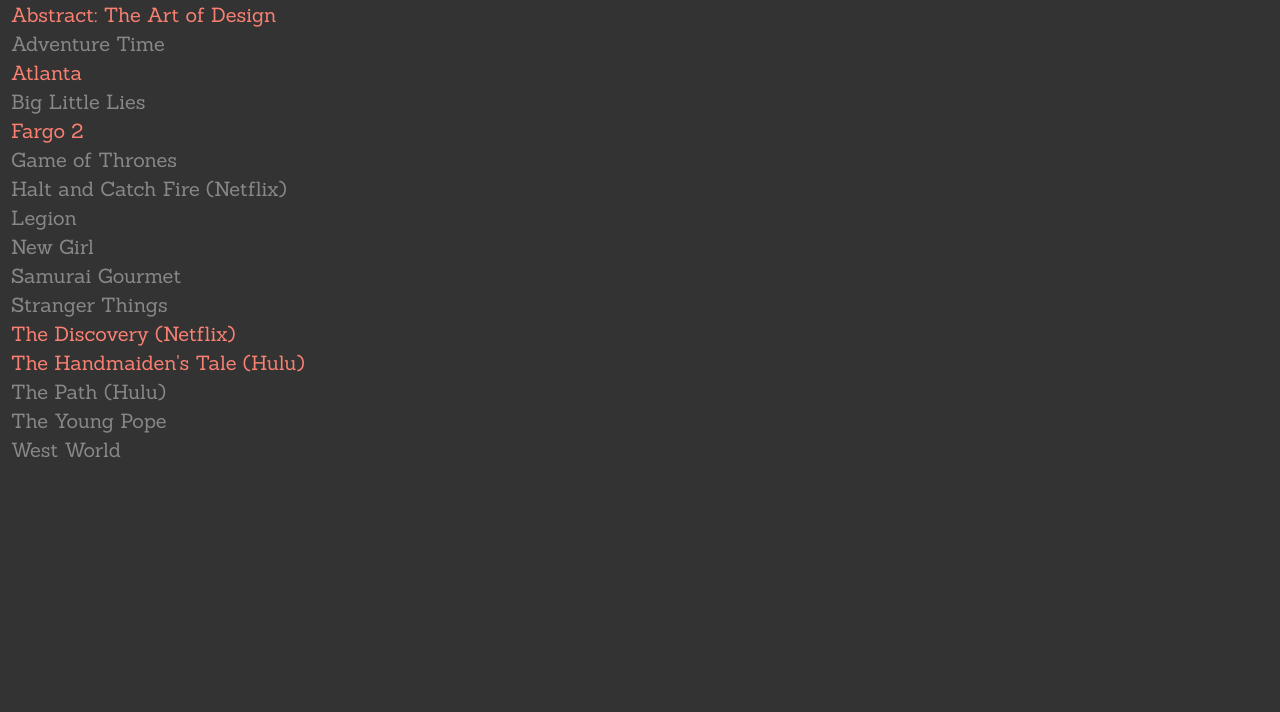
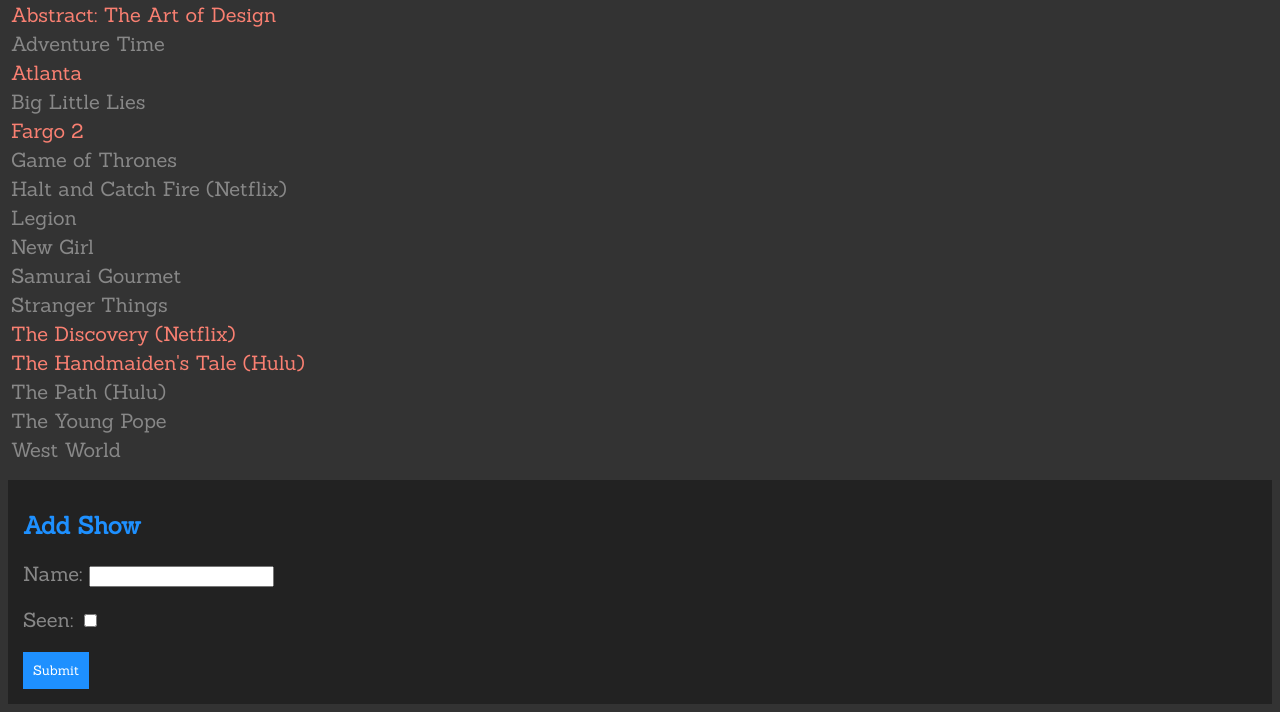
Before and after one commit to gregwienecke/django_shows_and_games, a Django app: page /shows in a window 1280 px wide. Shown: the part 145-857 px from the top of the page. Before the commit the page ends 602 px from the top, so only its background shows below. Run offline with Django 3.2, Linux system fonts and the light colour scheme; data comes from the database, SQL or seed files in the repository; both versions use the stored data as it was after the commit.

Commit message:
Add form for shows

```diff
--- a/main_app/forms.py
+++ b/main_app/forms.py
@@ -3,3 +3,7 @@
 class GameForm(forms.Form):
 	name = forms.CharField(label="Name", max_length=100)
 	release = forms.CharField(label="Release", max_length=100)
+
+class ShowForm(forms.Form):
+	name = forms.CharField(label="Name", max_length=100)
+	seen = forms.BooleanField(label="Seen")
--- a/main_app/static/style.css
+++ b/main_app/static/style.css
@@ -10,6 +10,7 @@
 
 h2 {
 	color: dodgerblue;
+	font-family: Sanchez;
 }
 
 p {
@@ -45,7 +46,7 @@
 }
 
 input[type="submit"]:hover {
-	background-color: blue;
+	background: blue;
 	cursor: pointer;
 }
 
@@ -57,6 +58,12 @@
 	color: blue;
 }
 
+section {
+	background: #222;
+	padding: 10px 0 15px 15px;
+	margin-top: 15px;
+}
+
 .outnow {
 	color: green;
 }
--- a/main_app/templates/shows.html
+++ b/main_app/templates/shows.html
@@ -15,6 +15,15 @@
 	{% endfor %}
 	</table>
 
+	<section>
+		<h2>Add Show</h2>
+		<form action="show_post_url/" method="post">
+			{% csrf_token %}
+			{{ form.as_p }}
+			<input type="submit" value="Submit" >
+		</form>
+	</section>
+
 	<script>
 		var tds = document.getElementsByTagName("td");
 		var len = tds.length;
--- a/main_app/urls.py
+++ b/main_app/urls.py
@@ -4,5 +4,6 @@
 urlpatterns = [
 	url(r'^$', views.index),
 	url(r'^shows', views.shows),
-	url(r'^post_url/$', views.post_game, name="post_game")
+	url(r'^game_post_url/$', views.post_game, name="post_game"),
+	url(r'^show_post_url/$', views.post_show, name="post_show"),
 ]
--- a/main_app/views.py
+++ b/main_app/views.py
@@ -3,21 +3,15 @@
 
 from .models import Game
 from .models import Show
-from .forms import GameForm
+from .forms import GameForm, ShowForm
 
-# Create your views here.
+# GAMES
 def index(request):
 
 	games = Game.objects.all()
 	form = GameForm()
 
 	return render(request, 'index.html', {'games': games, 'form': form})
-
-def shows(request):
-
-	shows = Show.objects.all()
-
-	return render(request, 'shows.html', {'shows': shows})
 
 def post_game(request):
 	form = GameForm(request.POST)
@@ -26,3 +20,20 @@
 				    release = form.cleaned_data['release'])
 		game.save()
 	return HttpResponseRedirect('/')
+
+
+# SHOWS
+def shows(request):
+
+	shows = Show.objects.all()
+	form = ShowForm()
+
+	return render(request, 'shows.html', {'shows': shows, 'form': form})
+
+def post_show(request):
+	form = ShowForm(request.POST)
+	if form.is_valid():
+		show = Show(name = form.cleaned_data['name'],
+				    seen = form.cleaned_data['seen'])
+		show.save()
+	return HttpResponseRedirect('/shows')
```
Also changed, not shown: main_app/templates/index.html (+8 -6 lines), db.sqlite3, 3 other files.
